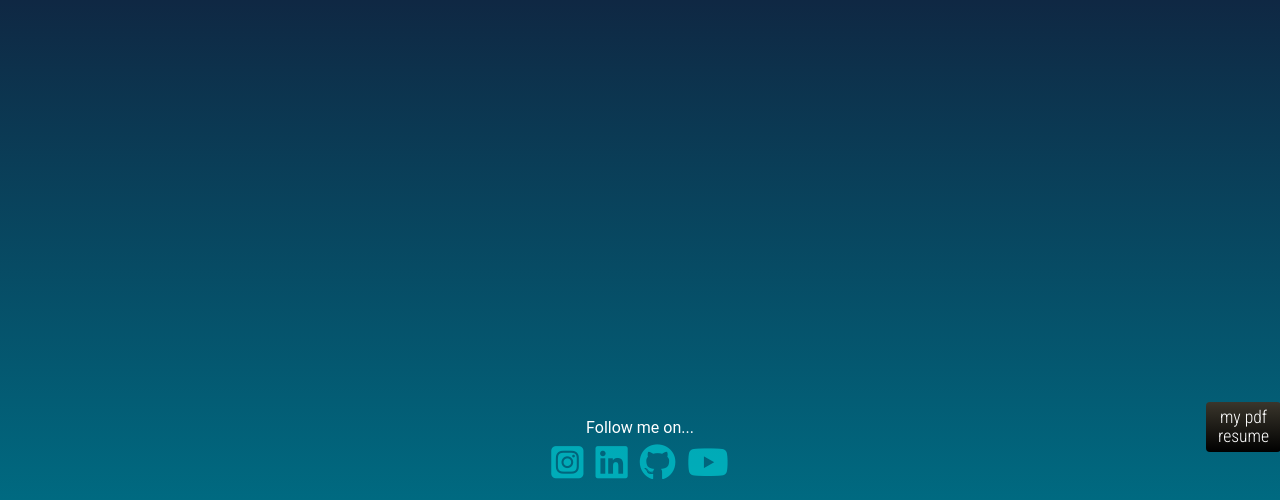
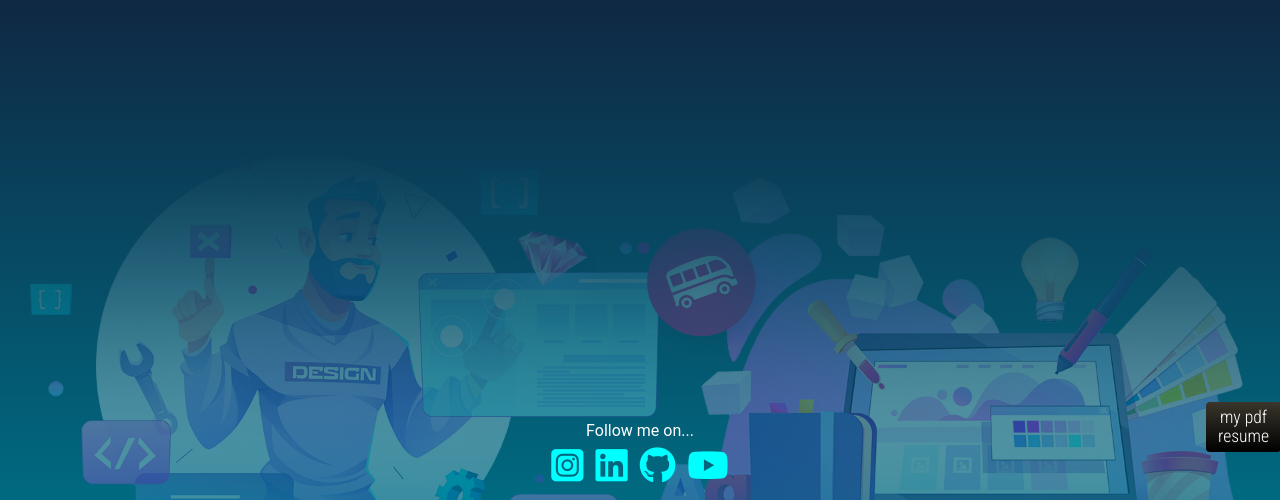
Before and after one commit to rreybaut/RARE_PORTFOLIO, a Rails app: page / in a window 1280 px wide; the page is wider, and only the part inside the window is pictured. Shown: the part 300-800 px from the top of that part. Run offline with Rails 7, Linux system fonts and the light colour scheme; style sheets or scripts are compiled from the project's sources; some libraries are stand-ins or nearby versions.

Commit message:
img background footer

```diff
--- a/app/assets/stylesheets/components/_footer.scss
+++ b/app/assets/stylesheets/components/_footer.scss
@@ -1,18 +1,24 @@
 .footerbox {
-  width: 100vw;
+  width: 100%;
+  height: 44vh;
   position: absolute;
-  bottom: 0.4vh;
+  bottom: 0;
   display: flex;
   flex-direction: column;
+  line-height: 0em;
+  background-image: asset-url("footer_img.png");
+  background-size: cover;
+  background-position: top;
+  justify-content: flex-end;
   align-items: center;
-  line-height: 0em;
   a {
-    color: $canard;
+    color: $blue;
     font-size: 2.3em;
   }
   a:hover {
-    color: $blue;
+    color: $yellow;
   }
 }
 .footerlinks {
+  // rien pour l'instant
 }
--- a/app/assets/stylesheets/config/_colors.scss
+++ b/app/assets/stylesheets/config/_colors.scss
@@ -1,7 +1,7 @@
 // Define variables for your color scheme
 
 // For example:
-$red: #FD1015;
+$red: #ff004c;
 $blue: #00ffff;
 $yellow: #ffb600;
 $orange: #E67E22;
```
Also changed, not shown: app/assets/images/footer_img.png (added).
